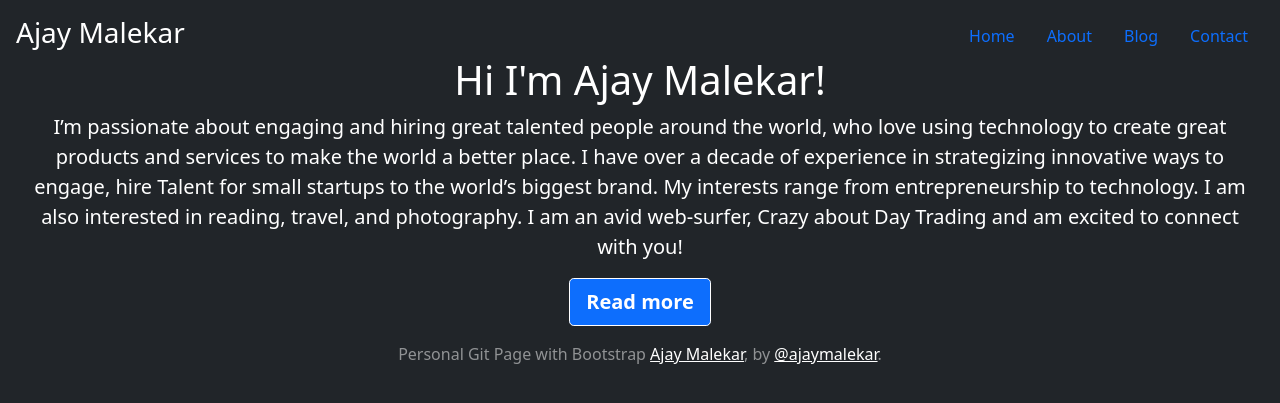
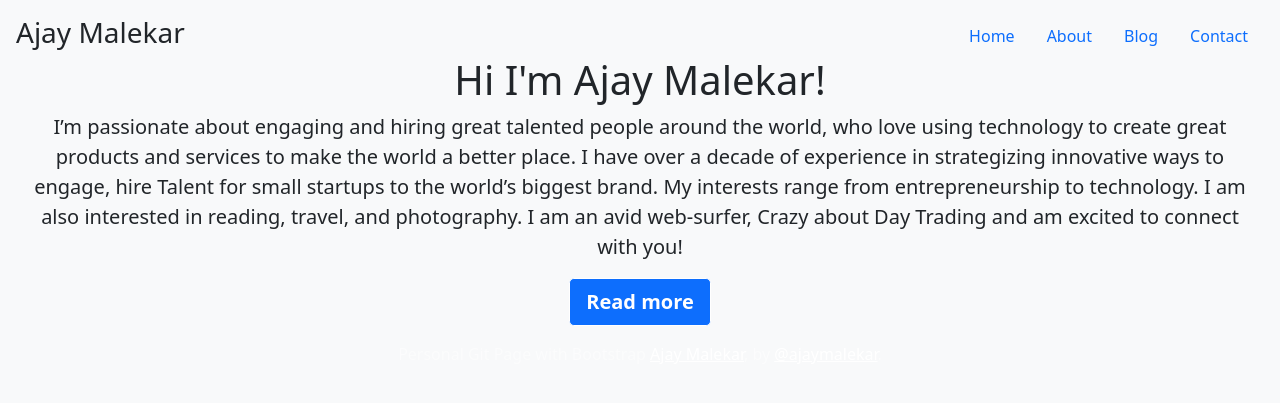
Before and after one commit to ajaymalekar/ajaymalekar.github.io, a Jekyll site: the page built from index.html, in a window 1280 px wide. Shown: the top 403 px of the page. Built offline with Jekyll 4.4.1, drawn with Linux system fonts in a browser that asks for light colours; nearby versions of some CDN libraries.

Commit message:
Update default.html

```diff
--- a/_layouts/default.html
+++ b/_layouts/default.html
@@ -8,7 +8,7 @@
     <link rel="stylesheet" href="{{ '/assets/css/main.css' | relative_url }}">
 
   </head>
-  <body class="d-flex h-100 text-center text-white bg-dark">
+  <body class="d-flex h-100 text-center text-dark bg-light">
     <div class="cover-container d-flex w-100 h-100 p-3 mx-auto flex-column">
     {% include navbar.html %}
       {% include hero.html %}
```
